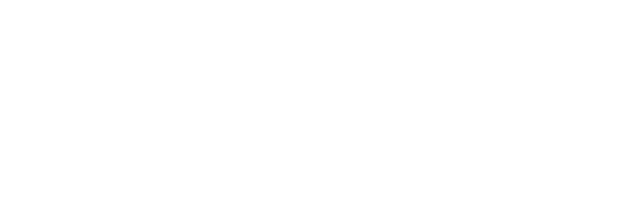
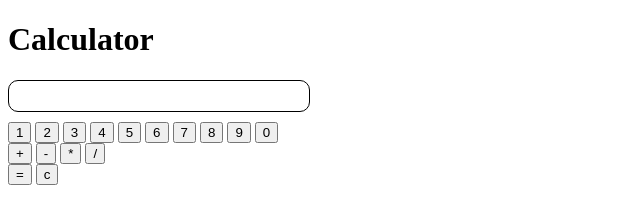
Before and after one commit to denaliazhi/odin-calculator, a plain HTML site: page index.html in a window 1280 px wide. Shown: the whole page, without its empty margins (0-640 px from the left). Drawn offline with Linux system fonts and the light colour scheme.

Commit message:
Create basic calculator interface

```diff
--- a/index.html
+++ b/index.html
@@ -3,9 +3,37 @@
 <head>
     <meta charset="UTF-8">
     <meta name="viewport" content="width=device-width, initial-scale=1.0">
-    <title>Document</title>
+    <title>Calculator</title>
+    <link rel="stylesheet" href="style.css">
 </head>
 <body>
+    <h1>Calculator</h1>
+    <div class="display">
+    </div>
+    <div class="keypad">
+        <div class="digits">
+            <button>1</button>
+            <button>2</button>
+            <button>3</button>
+            <button>4</button>
+            <button>5</button>
+            <button>6</button>
+            <button>7</button>
+            <button>8</button>
+            <button>9</button>
+            <button>0</button>
+        </div>
+        <div class="operators">
+            <button>+</button>
+            <button>-</button>
+            <button>*</button>
+            <button>/</button>
+        </div>
+        <div class="results">
+            <button>=</button>
+            <button>c</button>
+        </div>
+    </div>
     <script src="script.js"></script>
 </body>
 </html>
--- a/style.css
+++ b/style.css
@@ -0,0 +1,7 @@
+.display {
+    border: solid black 1px;
+    border-radius: 10px;
+    height: 30px;
+    width: 300px;
+    margin-bottom: 10px;
+}
```
